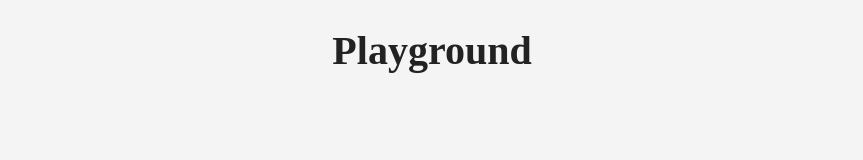
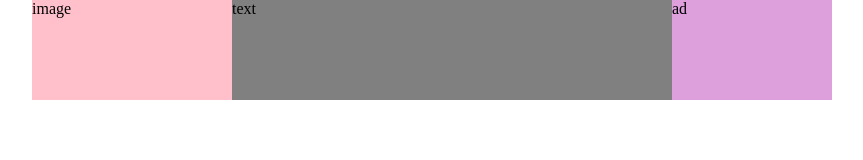
Before and after one commit to LumaKernel/web-playground, a website with bundled scripts: page src/index.html in a window 1280 px wide. Shown: the whole page, without its empty margins (208-1071 px from the left). Built offline with nearby package versions, Linux system fonts and the light colour scheme.

Commit message:
dotinstall done
https://dotinstall.com/lessons/basic_responsivewebdesign_v3

```diff
--- a/src/index.html
+++ b/src/index.html
@@ -2,11 +2,16 @@
 <html lang="en">
 <head>
   <meta charset="UTF-8">
+  <meta name="viewport" content="width=device-width, initial-scale=1"/>
   <title>HTML Playground</title>
   <link rel="stylesheet" href="main.css">
 </head>
 <body>
-  <h1>Playground</h1>
+  <section>
+    <div class="image">image</div>
+    <div class="text">text</div>
+    <aside>ad</aside>
+  </section>
   <script src="main.js"></script>
 </body>
 </html>
--- a/src/main.css
+++ b/src/main.css
@@ -1,8 +1,57 @@
-html {
-  background: #f4f4f4;
+/* common */
+/* small screen */
+/* this style is mobile first */
+
+body {
+  margin: 0;
 }
-h1 {
-  color: #222;
-  font-size: 40px;
-  text-align: center;
+
+.image {
+  background: pink;
+  height: 100px;
 }
+
+.text {
+  background: gray;
+  height: 100px;
+}
+
+aside {
+  display: none;
+}
+
+
+/* @media (min-width: 0px) and (max-width: 599px) { */
+
+/* }                                                */
+
+/* @media (min-width: 600px) and (max-width: 799) { */
+
+/* }                                                */
+
+/* medium screen */
+@media (min-width: 600px) {
+  section {
+    display: flex;
+  }
+  .image {
+    width: 200px;
+  }
+  .text {
+    flex: 1;
+    /* flex-grow: 1; */
+  }
+}
+
+/* large screen */
+@media (min-width: 800px) {
+  section {
+    width: 800px;
+    margin: 0 auto;
+  }
+  aside {
+    display: block;
+    background: plum;
+    width: 160px;
+  }
+}
```
